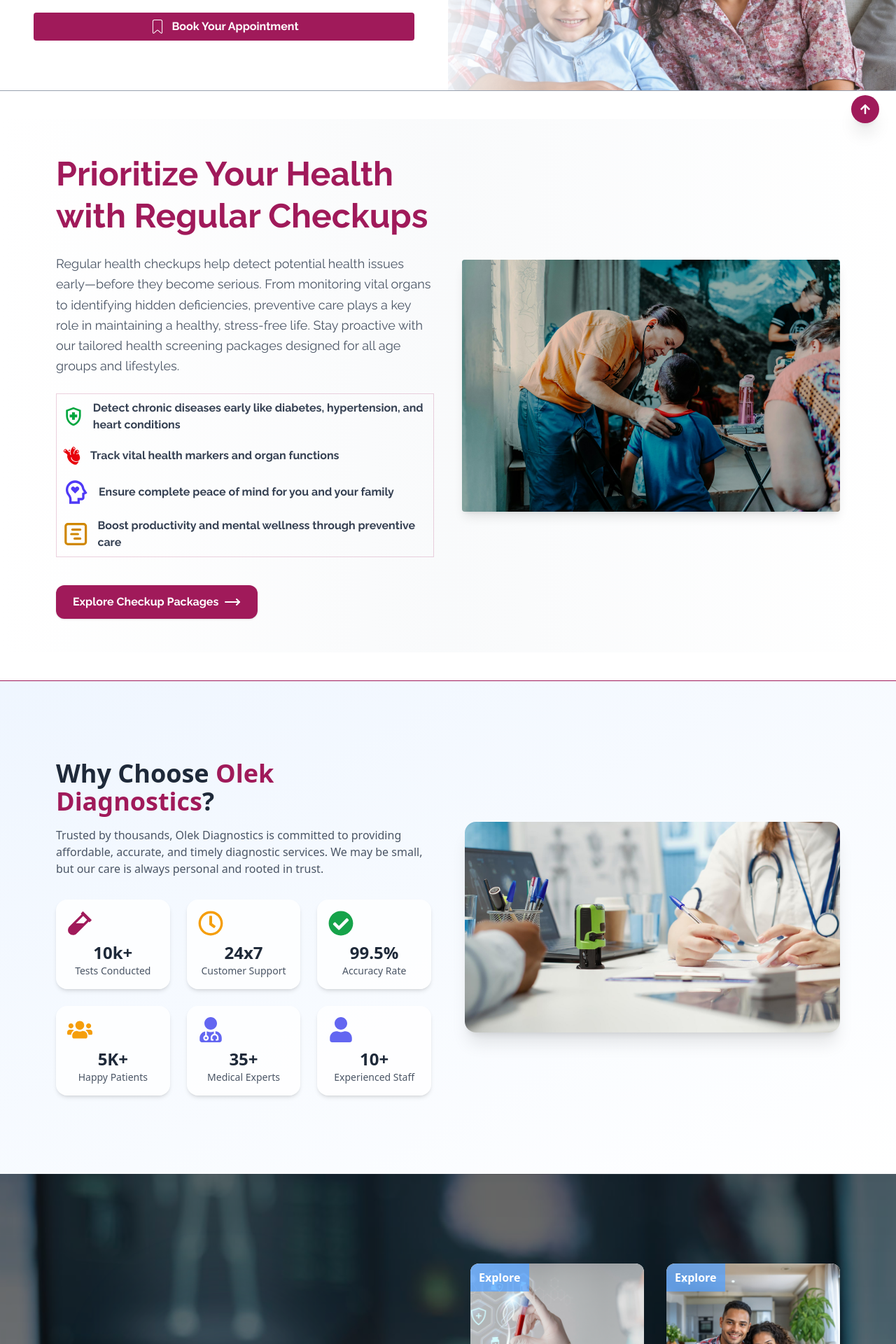
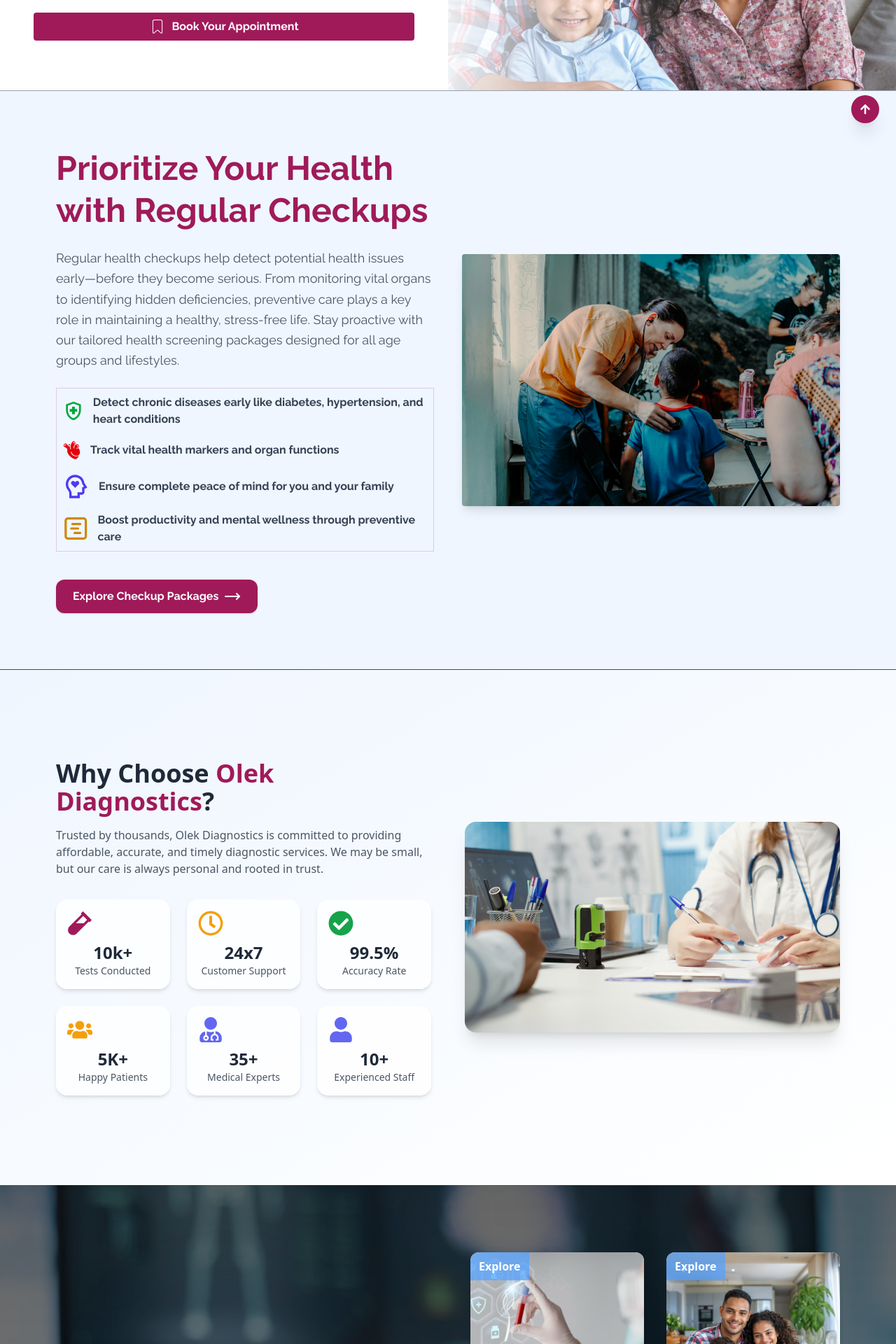
Before and after one commit to GauravRankmantra/Olek-diagnostic, a React (Vite) app: page / in a window 1280 px wide. Shown: the part 600-2520 px from the top of the page at 70% size. Built offline with nearby package versions, Linux system fonts and the light colour scheme.

Commit message:
final maybe

```diff
--- a/src/Pages/Home.jsx
+++ b/src/Pages/Home.jsx
@@ -444,7 +444,7 @@
           ))}
         </Swiper>
         <hr className="text-gray-400"></hr>
-        <div className="my-10">
+        <div >
           <HealthCheckupHero />
         </div>
 
--- a/src/components/HealthCheckupHero.jsx
+++ b/src/components/HealthCheckupHero.jsx
@@ -15,7 +15,7 @@
         AOS.init({ duration: 1000 });
       }, []);
   return (
-    <section className="w-full font-ralewayB bg-gradient-to-r from-white via-gray-50 to-white py-12 px-4 md:px-10 lg:px-20">
+    <section className="w-full font-ralewayB r bg-blue-50 py-12 md:py-20 px-4 md:px-10 lg:px-20">
       <div className="grid md:grid-cols-2 items-center gap-10">
         {/* Text Content */}
         <div className="space-y-6 animate-fadeInUp">
--- a/src/components/Location.jsx
+++ b/src/components/Location.jsx
@@ -1,5 +1,6 @@
 import React from "react";
 import { MapPin, Phone, Mail } from "lucide-react";
+
 
 const Location = () => {
   return (
@@ -28,7 +29,11 @@
             <Phone className="w-5 h-5 mt-1" />
             <div>
               <p className="font-bold">Phone</p>
-              <p className="text-sm font-sans">09368548552</p>
+              <p className="text-sm font-sans">
+                <a href="tel:09368548552" className="hover:underline">
+                  09368548552
+                </a>
+              </p>
             </div>
           </div>
 
@@ -36,7 +41,14 @@
             <Mail className="w-5 h-5 mt-1" />
             <div>
               <p className="font-bold">Email</p>
-              <p className="text-sm">olekdiagnosticsandhealth@gmail.com</p>
+              <p className="text-sm">
+                <a
+                  href="mailto:olekdiagnosticsandhealth@gmail.com"
+                  className="hover:underline"
+                >
+                  olekdiagnosticsandhealth@gmail.com
+                </a>
+              </p>
             </div>
           </div>
         </div>
--- a/src/components/OurServices.jsx
+++ b/src/components/OurServices.jsx
@@ -42,7 +42,7 @@
 const OurServices = () => {
     const navigate = useNavigate();
   return (
-    <section className="relative py-24 md:py-32 px-6 lg:px-20 overflow-hidden">
+    <section className="relative py-24  px-6 lg:px-20 overflow-hidden">
       {/* Background Image + Dark Overlay */}
       <div
         className="absolute inset-0 bg-cover bg-center z-0"
--- a/src/components/WhyOlekDiagnostics.jsx
+++ b/src/components/WhyOlekDiagnostics.jsx
@@ -53,7 +53,7 @@
   const WhyOlekDiagnostics = () => {
     return (
       <div
-        className="bg-gradient-to-br from-blue-50 to-white py-10 md:py-28 px-6 lg:px-20"
+        className="bg-gradient-to-br from-blue-50 to-white py-10 md:py-32 px-6 lg:px-20"
         id="why-olek"
       >
         <div className="max-w-7xl mx-auto grid md:grid-cols-2 gap-12 items-center">
```
